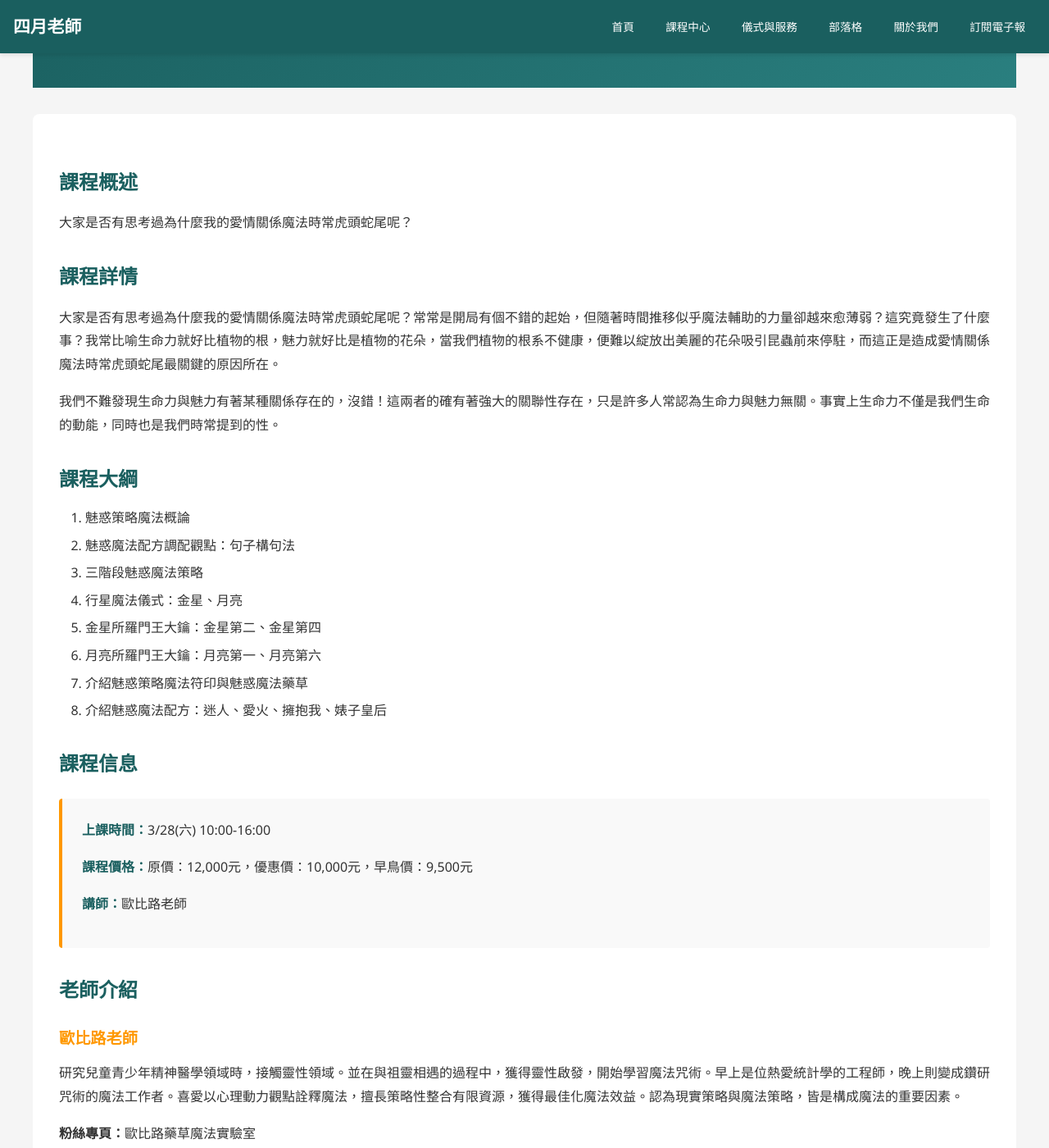
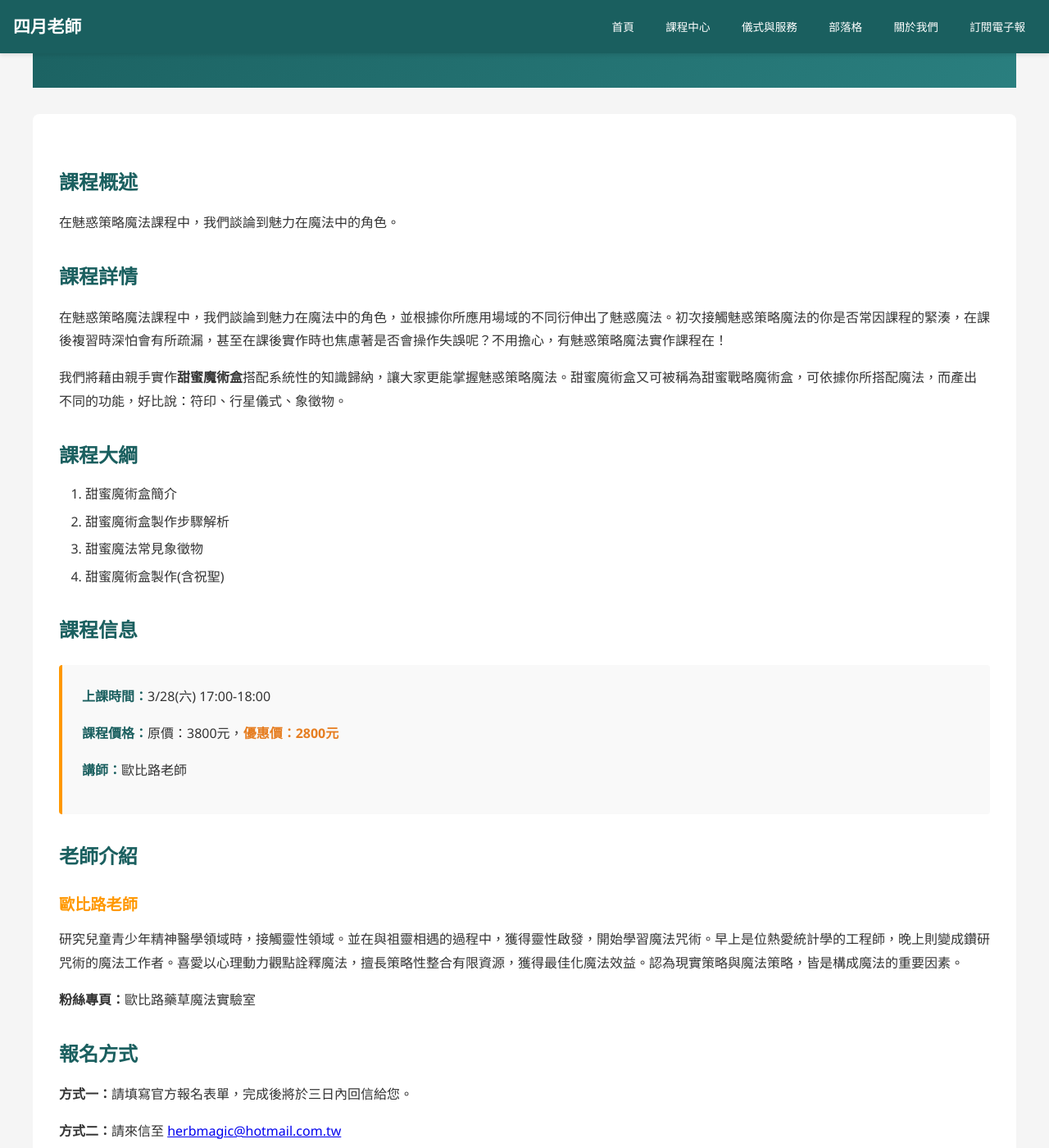
Before and after one commit to light4uliuphone-lang/hoodoo, a Jekyll site: the page built from courses/course-006.html, in a window 1280 px wide and 1400 px high, scrolled down 268 px. Shown: the whole window at 82% size. Built offline with Jekyll 4.4.1, drawn with Linux system fonts in a browser that asks for light colours; some of the changed text lies outside the part shown.

Commit message:
Update course title and details for April class

```diff
--- a/courses/course-006.html
+++ b/courses/course-006.html
@@ -1,6 +1,6 @@
 ---
 layout: default
-title: "魅惑策略魔法初階課程-實體 - 四月老師"
+title: "魅惑策略實作-甜蜜魔術盒 - 四月老師"
 ---
 
 <div class="container" style="padding: 3rem 0;">
@@ -10,36 +10,33 @@ title: "魅惑策略魔法初階課程-實體 - 四月老師"
         <h1>{{ page.title | split: " - " | first }}</h1>
         <div class="meta">
             <span>📚 愛情與吸引力</span>
-            <span>📊 初級</span>
+            <span>✨ 實作課程</span>
+            <span>📊 中級</span>
             <span>👨‍🏫 歐比路老師</span>
         </div>
     </div>
 
     <div class="course-detail-content">
         <h2>課程概述</h2>
-        <p>大家是否有思考過為什麼我的愛情關係魔法時常虎頭蛇尾呢？</p>
+        <p>在魅惑策略魔法課程中，我們談論到魅力在魔法中的角色。</p>
 
         <h2>課程詳情</h2>
-        <p>大家是否有思考過為什麼我的愛情關係魔法時常虎頭蛇尾呢？常常是開局有個不錯的起始，但隨著時間推移似乎魔法輔助的力量卻越來愈薄弱？這究竟發生了什麼事？我常比喻生命力就好比植物的根，魅力就好比是植物的花朵，當我們植物的根系不健康，便難以綻放出美麗的花朵吸引昆蟲前來停駐，而這正是造成愛情關係魔法時常虎頭蛇尾最關鍵的原因所在。</p>
+        <p>在魅惑策略魔法課程中，我們談論到魅力在魔法中的角色，並根據你所應用場域的不同衍伸出了魅惑魔法。初次接觸魅惑策略魔法的你是否常因課程的緊湊，在課後複習時深怕會有所疏漏，甚至在課後實作時也焦慮著是否會操作失誤呢？不用擔心，有魅惑策略魔法實作課程在！</p>
 
-        <p>我們不難發現生命力與魅力有著某種關係存在的，沒錯！這兩者的確有著強大的關聯性存在，只是許多人常認為生命力與魅力無關。事實上生命力不僅是我們生命的動能，同時也是我們時常提到的性。</p>
+        <p>我們將藉由親手實作<strong>甜蜜魔術盒</strong>搭配系統性的知識歸納，讓大家更能掌握魅惑策略魔法。甜蜜魔術盒又可被稱為甜蜜戰略魔術盒，可依據你所搭配魔法，而產出不同的功能，好比說：符印、行星儀式、象徵物。</p>
 
         <h2>課程大綱</h2>
         <ol>
-            <li>魅惑策略魔法概論</li>
-            <li>魅惑魔法配方調配觀點：句子構句法</li>
-            <li>三階段魅惑魔法策略</li>
-            <li>行星魔法儀式：金星、月亮</li>
-            <li>金星所羅門王大鑰：金星第二、金星第四</li>
-            <li>月亮所羅門王大鑰：月亮第一、月亮第六</li>
-            <li>介紹魅惑策略魔法符印與魅惑魔法藥草</li>
-            <li>介紹魅惑魔法配方：迷人、愛火、擁抱我、婊子皇后</li>
+            <li>甜蜜魔術盒簡介</li>
+            <li>甜蜜魔術盒製作步驟解析</li>
+            <li>甜蜜魔法常見象徵物</li>
+            <li>甜蜜魔術盒製作(含祝聖)</li>
         </ol>
 
         <h2>課程信息</h2>
         <div class="course-info-box">
-            <p><strong>上課時間：</strong>3/28(六) 10:00-16:00</p>
-            <p><strong>課程價格：</strong>原價：12,000元，優惠價：10,000元，早鳥價：9,500元</p>
+            <p><strong>上課時間：</strong>3/28(六) 17:00-18:00</p>
+            <p><strong>課程價格：</strong>原價：3800元，<span style="color: #e67e22; font-weight: bold;">優惠價：2800元</span></p>
             <p><strong>講師：</strong>歐比路老師</p>
         </div>
 
@@ -53,7 +50,8 @@ title: "魅惑策略魔法初階課程-實體 - 四月老師"
         <h2>報名方式</h2>
         <div class="registration-info">
             <p><strong>方式一：</strong>請填寫官方報名表單，完成後將於三日內回信給您。</p>
-            <p><strong>方式二：</strong>請來信至 <a href="mailto:{{ site.email | default: 'herbmagic@hotmail.com.tw' }}">{{ site.email | default: 'herbmagic@hotmail.com.tw' }}</a>，標題為「報名 {{ page.title | split: " - " | first }}」，告知您的姓名、聯絡電話、收件地址即可。</p>
+            <p><strong>方式二：</strong>請來信至 <a href="mailto:{{ site.email | default: 'herbmagic@hotmail.com.tw' }}">{{ site.email | default: 'herbmagic@hotmail.com.tw' }}</a></p>
+            <p>郵件標題請註明：<strong>「報名 {{ page.title | split: " - " | first }}」</strong>，並告知您的姓名、聯絡電話、收件地址即可。</p>
         </div>
 
         <div style="text-align: center; margin-top: 2rem;">
```
